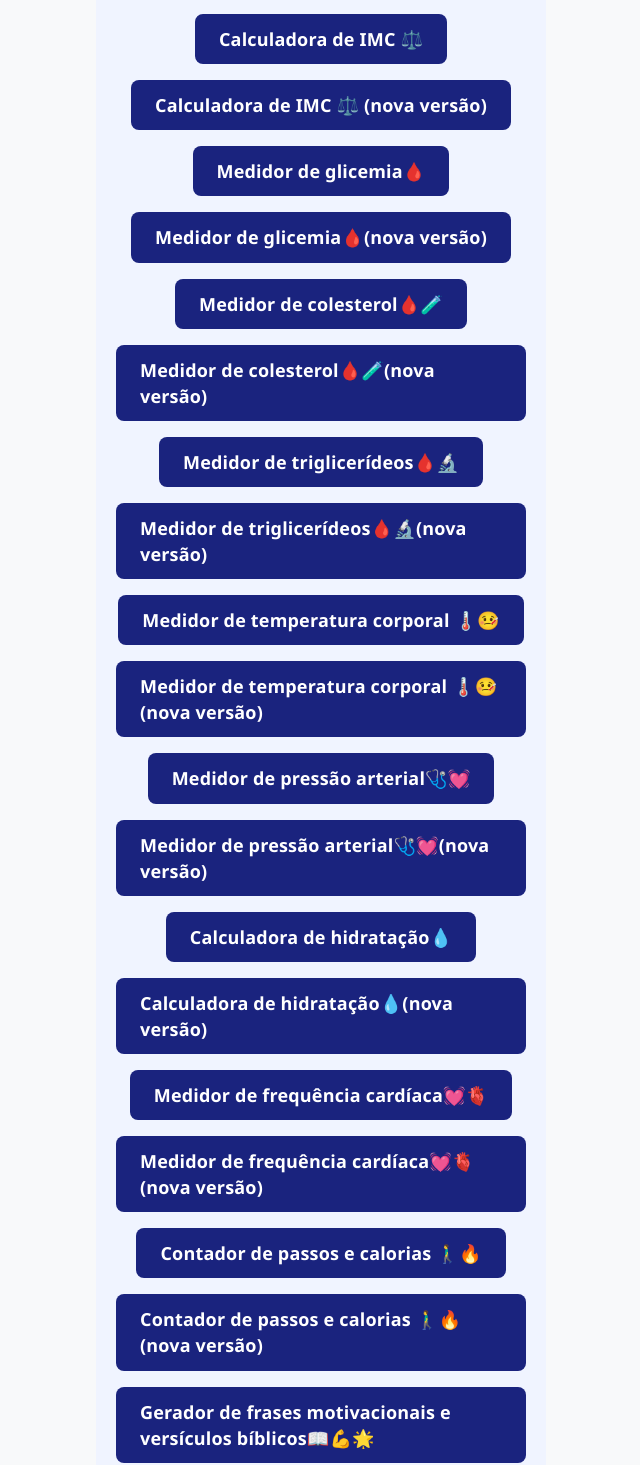
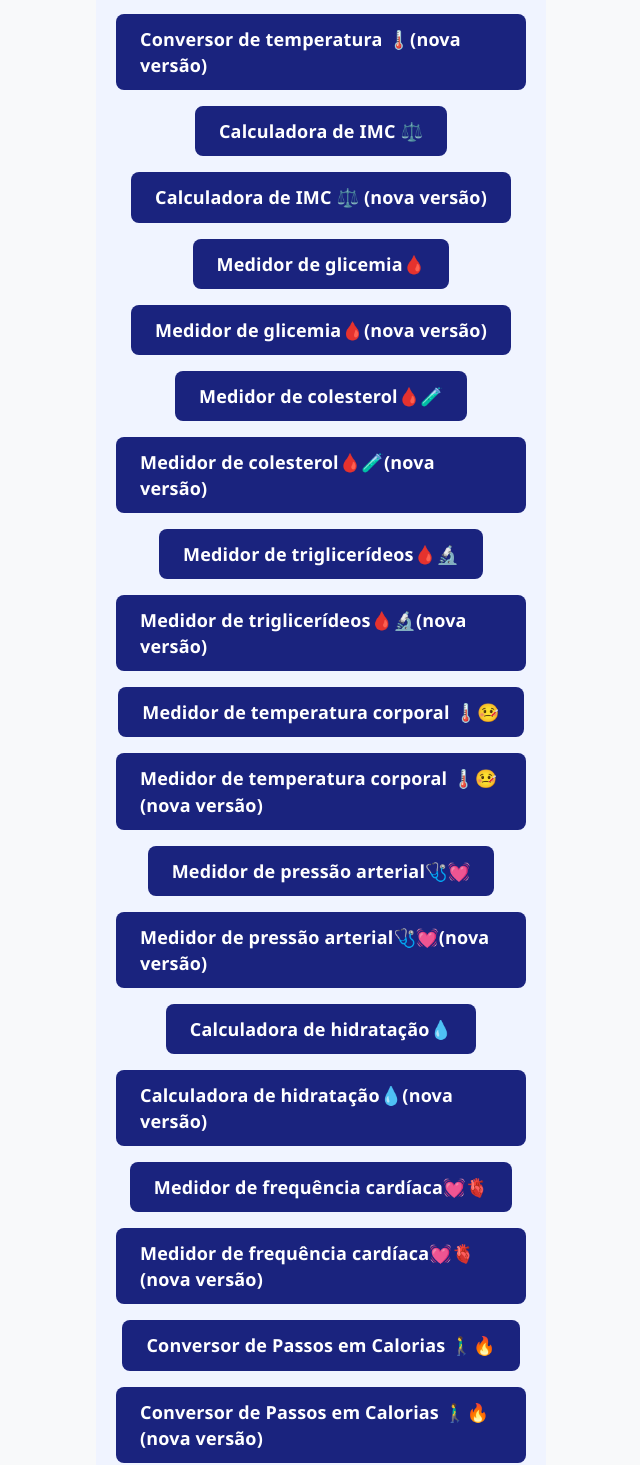
Before and after one commit to samylleribeiro/portifolio-react, a React (Vite) app: page / in a window 1280 px wide. Shown: the part 3357-4822 px from the top of the page, without its empty margins (319-959 px from the left). Built offline with nearby package versions, Linux system fonts and the light colour scheme.

Commit message:
adicionando uma nova versão para converter temperatura

```diff
--- a/src/App.jsx
+++ b/src/App.jsx
@@ -380,6 +380,15 @@ function App() {
           </li>
           <li>
             <a
+              href="https://samylleribeiro.github.io/conversorTemperatura/"
+              target="_blank"
+              rel="noreferrer"
+            >
+              Conversor de temperatura 🌡️(nova versão)
+            </a>
+          </li>
+          <li>
+            <a
               href="https://samylleribeiro.github.io/calculadora-imc/"
               target="_blank"
               rel="noreferrer"
@@ -528,7 +537,7 @@ function App() {
               target="_blank"
               rel="noreferrer"
             >
-              Contador de passos e calorias 🚶‍♂️🔥
+              Conversor de Passos em Calorias 🚶‍♂️🔥
             </a>
           </li>
           <li>
@@ -537,7 +546,7 @@ function App() {
               target="_blank"
               rel="noreferrer"
             >
-              Contador de passos e calorias 🚶‍♂️🔥(nova versão)
+              Conversor de Passos em Calorias 🚶‍♂️🔥(nova versão)
             </a>
           </li>
            <li>
```
